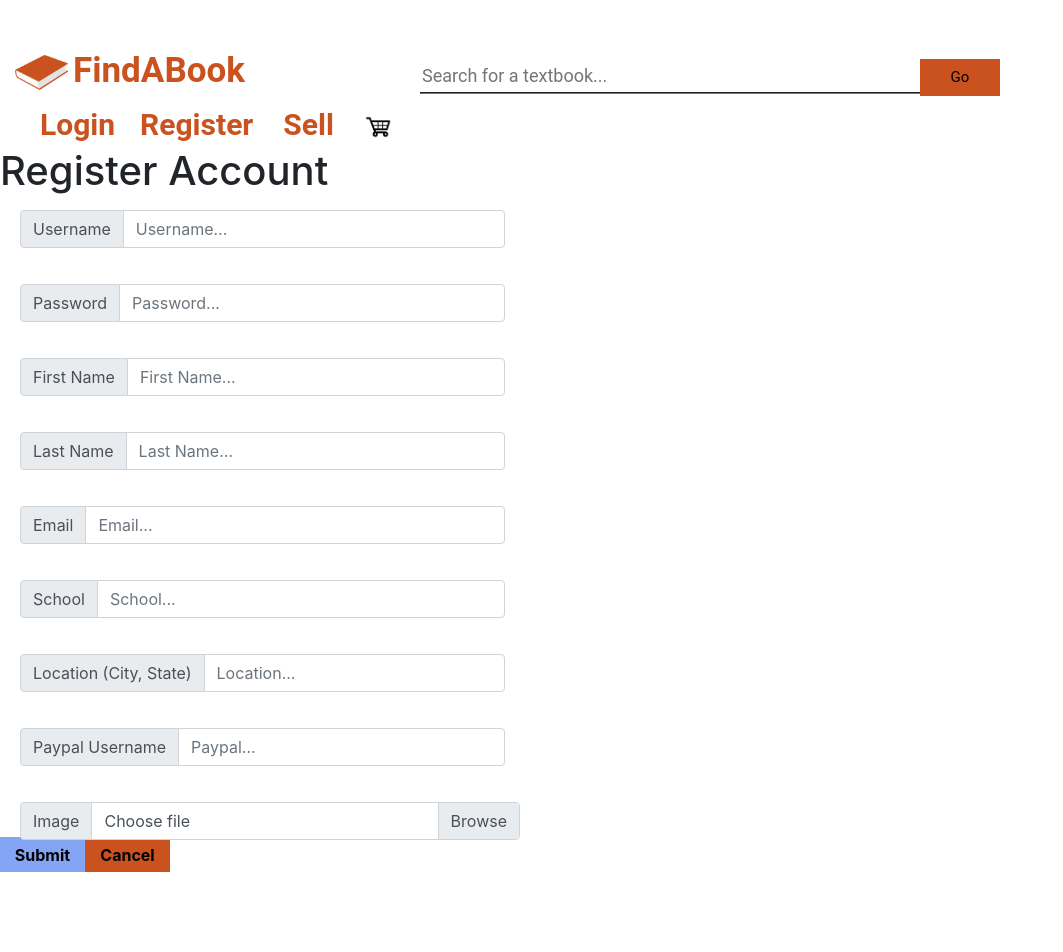
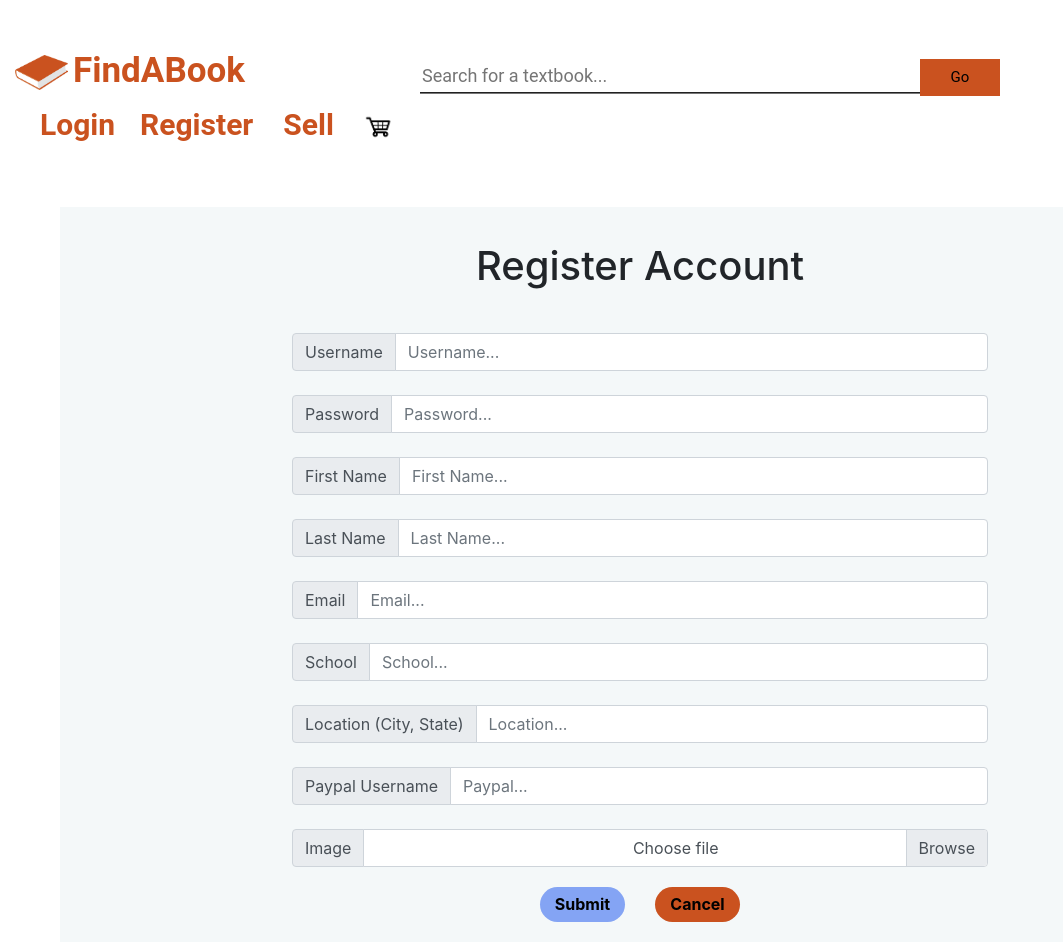
Before and after one commit to marcopolo39/scu-textbook-project, a React app in the folder frontend/: page /register in a window 1280 px wide. Shown: the top 952 px of the page, without its empty margins (0-1063 px from the left). Before the commit the page ends 882 px from the top, so only its background shows below. Built offline with nearby package versions, Linux system fonts and the light colour scheme; the HTML template or start-up script is replaced by a standard one.

Commit message:
registration page styled

```diff
--- a/frontend/src/css/Registration.css
+++ b/frontend/src/css/Registration.css
@@ -1,9 +1,5 @@
 .createAccountBlock {
-    background-color: #F4F8F9;
-    height: 500px;
-    width: 1250px;
-    margin-top: 100px;
-    margin-left: 100px;
+    padding: 60px;
 }
 
 .inputField {
@@ -15,7 +11,6 @@
     border-right-style: hidden;
     border-left-style: hidden;
     border-bottom-style: groove;
-    margin-right:15px;
 }
 
 
@@ -30,8 +25,7 @@
     border-right-style: hidden;
     border-left-style: hidden;
     border-bottom-style: hidden;
-   margin-bottom: 10px;
-    display: inline-block;
+    border-radius: 25px;
 }
 
 .cancelBtn{
@@ -45,8 +39,7 @@
     border-right-style: hidden;
     border-left-style: hidden;
     border-bottom-style: hidden;
-   margin-bottom: 10px;
-    display: inline-block;
+    border-radius: 25px;
 }
 
 .inputLbl{
@@ -55,3 +48,16 @@
     font-size: 18px;
     margin-right:10px;
 }
+
+.Registration{
+    text-align: center;
+    background-color: #F4F8F9;
+    padding-left: 20%;
+    padding-right: 20%;
+}
+
+.BottomButtons{
+    padding: 20px;
+    display: flex;
+    justify-content: center;
+}
--- a/frontend/src/routes/Registration.js
+++ b/frontend/src/routes/Registration.js
@@ -86,10 +86,10 @@ const Registration = () => {
   }, []);
 
   return (
+      <div className="createAccountBlock">
           <div className="Registration">
-      <h1 className="registerHeader">Register Account</h1>
-
-      <InputGroup style={inputFieldStyle}>
+              <h1 className="registerHeader" style={{padding:'5%'}}>Register Account</h1>
+              <InputGroup>
                 <InputGroupAddon addonType="prepend">
                   <InputGroupText>Username</InputGroupText>
                 </InputGroupAddon>
@@ -104,7 +104,7 @@ const Registration = () => {
                 />
               </InputGroup>
               <br />
-      <InputGroup style={inputFieldStyle}>
+              <InputGroup>
                 <InputGroupAddon addonType="prepend">
                   <InputGroupText>Password</InputGroupText>
                 </InputGroupAddon>
@@ -119,7 +119,7 @@ const Registration = () => {
                 />
               </InputGroup>
               <br />
-      <InputGroup style={inputFieldStyle}>
+              <InputGroup>
                 <InputGroupAddon addonType="prepend">
                   <InputGroupText>First Name</InputGroupText>
                 </InputGroupAddon>
@@ -133,7 +133,7 @@ const Registration = () => {
                 />
               </InputGroup>
               <br />
-      <InputGroup style={inputFieldStyle}>
+              <InputGroup>
                 <InputGroupAddon addonType="prepend">
                   <InputGroupText>Last Name</InputGroupText>
                 </InputGroupAddon>
@@ -148,7 +148,7 @@ const Registration = () => {
               </InputGroup>
 
               <br />
-      <InputGroup style={inputFieldStyle}>
+              <InputGroup>
                 <InputGroupAddon addonType="prepend">
                   <InputGroupText>Email</InputGroupText>
                 </InputGroupAddon>
@@ -163,7 +163,7 @@ const Registration = () => {
               </InputGroup>
 
               <br />
-      <InputGroup style={inputFieldStyle}>
+              <InputGroup>
                 <InputGroupAddon addonType="prepend">
                   <InputGroupText>School</InputGroupText>
                 </InputGroupAddon>
@@ -178,7 +178,7 @@ const Registration = () => {
                 />
               </InputGroup>
               <br />
-      <InputGroup style={inputFieldStyle}>
+              <InputGroup>
                 <InputGroupAddon addonType="prepend">
                   <InputGroupText>Location (City, State)</InputGroupText>
                 </InputGroupAddon>
@@ -194,7 +194,7 @@ const Registration = () => {
                 />
               </InputGroup>
               <br />
-      <InputGroup style={inputFieldStyle}>
+              <InputGroup>
                 <InputGroupAddon addonType="prepend">
                   <InputGroupText>Paypal Username</InputGroupText>
                 </InputGroupAddon>
@@ -209,7 +209,7 @@ const Registration = () => {
                 />
               </InputGroup>
               <br />
-      <InputGroup style={inputFieldStyle}>
+              <InputGroup>
                 <InputGroupAddon addonType="prepend">
                   <InputGroupText>Image</InputGroupText>
                 </InputGroupAddon>
@@ -222,16 +222,19 @@ const Registration = () => {
                   accept="image/*"
                 />
               </InputGroup>
+              <div className="BottomButtons">
                   <input
                     type="button"
                     className="continueBtn"
                     value="Submit"
                     onClick={registerAccount}
                   />
-
+                  <div style={{width:'30px'}}></div>
                   <button onClick={() => history.push("/login")} className="cancelBtn">
                     Cancel
                   </button>
+              </div>
+          </div>
       </div>
   );
 };
```
Also changed, not shown: frontend/static/frontend/main.js. Lines whose indentation alone changed are shown as unchanged.
